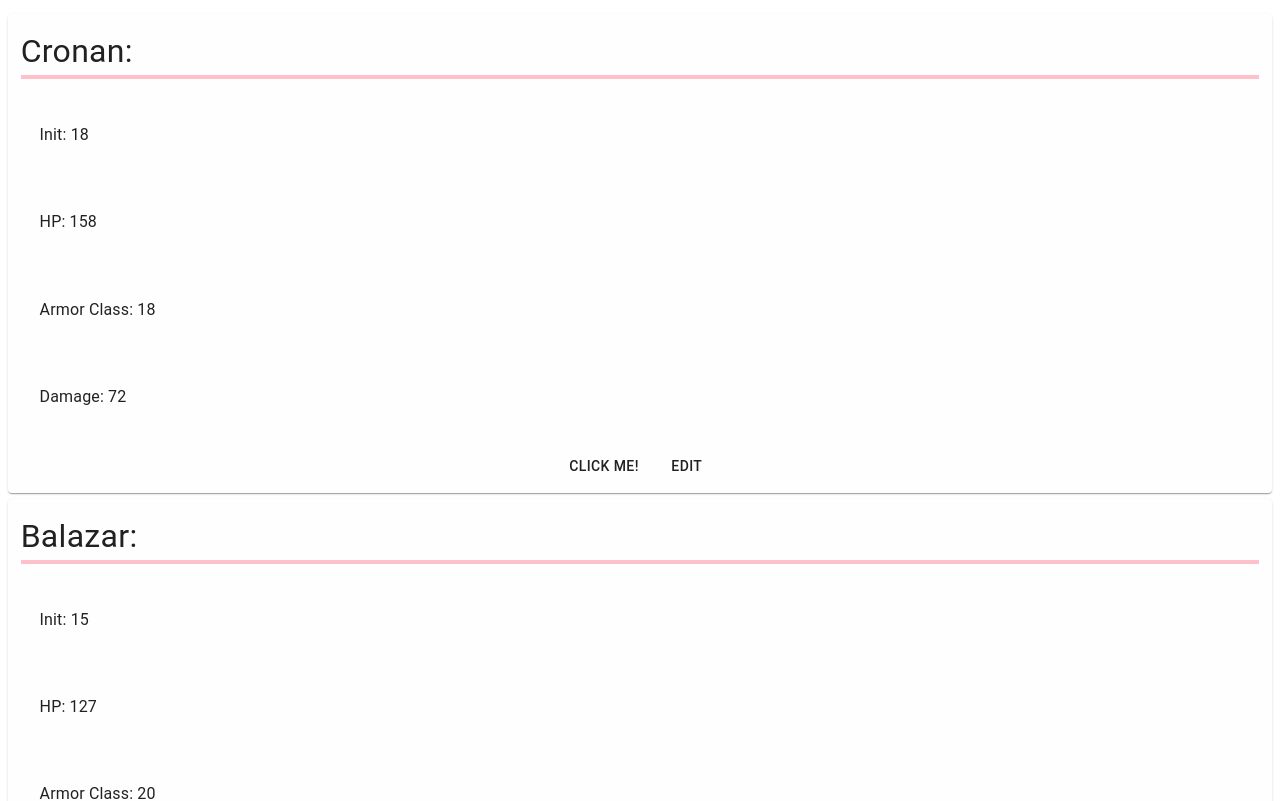
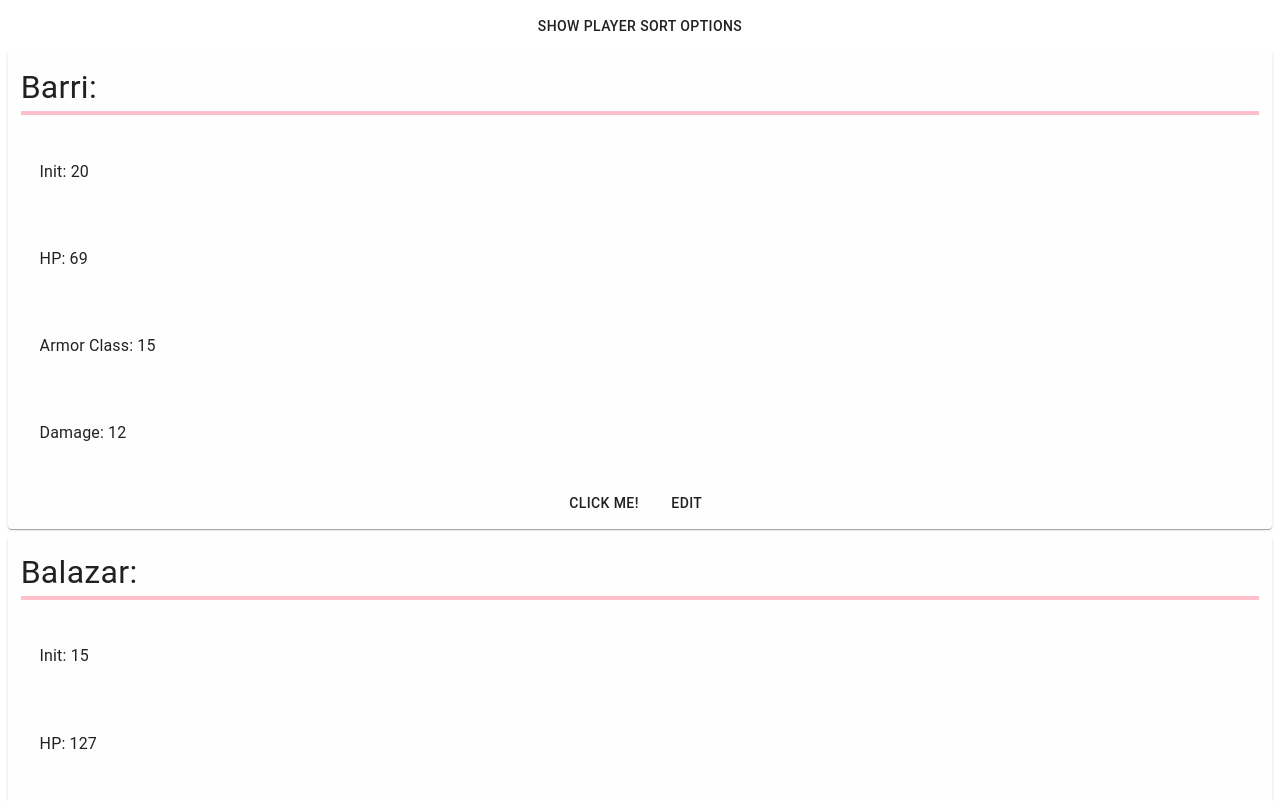
Before and after one commit to spencermendoza/new_dnd, a React (Create React App) app: page / in a window 1280 px wide. Shown: the top 801 px of the page. Built offline with nearby package versions, Linux system fonts and the light colour scheme.

Commit message:
added player sort menu/options

```diff
--- a/src/App.js
+++ b/src/App.js
@@ -9,6 +9,7 @@ function App() {
     const { handleAddClick } = useContext(PlayerContext)
     return (
         <>
+            <PlayerSortMenu />
             <PlayerFormDialog />
             <PlayerCardList />
             <Button onClick={handleAddClick}>Add new Player</Button>
--- a/src/Menu/PopOutMenu.js
+++ b/src/Menu/PopOutMenu.js
@@ -0,0 +1,58 @@
+import React, { useContext } from 'react';
+import { PlayerContext } from '../Player/PlayerContext';
+import { makeStyles } from '@material-ui/core/styles';
+import Button from '@material-ui/core/Button';
+import Menu from '@material-ui/core/Menu';
+import MenuItem from '@material-ui/core/MenuItem';
+import Box from '@material-ui/core/Box';
+
+export const PopOutMenu = () => {
+    const {
+        players,
+        handleUpdateSortOptions,
+        sortOptions
+    } = useContext(PlayerContext)
+
+    const useStyles = makeStyles({
+        Box: {
+            display: 'flex',
+            justifyContent: 'center'
+        }
+    })
+
+    const [anchorEl, setAnchorEl] = React.useState(null);
+
+    const handleClick = e => {
+        setAnchorEl(e.currentTarget);
+    }
+
+    const handleClose = (thing) => {
+        handleUpdateSortOptions(thing);
+        setAnchorEl(null);
+        // console.log(thing);
+    }
+
+    const classes = useStyles();
+
+    return (
+        <Box className={classes.Box}>
+            <Button onClick={handleClick}>
+                Show Player Sort Options
+            </Button>
+            <Menu
+                anchorEl={anchorEl}
+                keepMounted
+                open={Boolean(anchorEl)}
+                onClose={handleClose}
+                className={classes.Box}>
+                {sortOptions.map(item => (
+                    <MenuItem onClick={() => handleClose(item.sortBy)} key={item.displayText}>
+                        Sort By {item.displayText}
+                    </MenuItem>
+                ))}
+            </Menu>
+        </Box >
+    );
+}
+
+export default PopOutMenu;
--- a/src/Player/PlayerContext.js
+++ b/src/Player/PlayerContext.js
@@ -42,10 +42,33 @@ class PlayerProvider extends Component {
         });
     }
 
+    handleUpdateSortOptions = item => {
+        const newSort = item;
+        this.setState({ sortBy: newSort });
+    }
+
 
     state = {
         sortBy: 'initiative',
-        players: FAKE_PLAYERS.map(p => (Player.create(p))),
+        players: FAKE_PLAYERS,
+        sortOptions: [
+            {
+                displayText: 'Initiative Value',
+                sortBy: 'initiative'
+            },
+            {
+                displayText: 'HP',
+                sortBy: 'hp'
+            },
+            {
+                displayText: 'Armor Class',
+                sortBy: 'armor'
+            },
+            {
+                displayText: 'Damage',
+                sortBy: 'damage'
+            }
+        ],
         dialog: {
             open: false,
             player: Player.create()
@@ -63,6 +86,7 @@ class PlayerProvider extends Component {
                     handleEditClick: this.handleEditClick,
                     handleDialogCancelClick: this.handleDialogCancelClick,
                     handleDialogConfirmClick: this.handleDialogConfirmClick,
+                    handleUpdateSortOptions: this.handleUpdateSortOptions
                 }}
             >{this.props.children}</Provider>
         )
--- a/src/Player/playerHelpers.js
+++ b/src/Player/playerHelpers.js
@@ -2,15 +2,6 @@ import PropTypes from 'prop-types';
 
 //Fake player list for testing purposes
 export const FAKE_PLAYERS = [
-    {
-        name: 'Cronan',
-        armor: 18,
-        hp: 158,
-        initiative: 18,
-        damage: 72,
-        id: 1,
-        active: false
-    },
     {
         name: 'Balazar',
         armor: 20,
@@ -21,11 +12,20 @@ export const FAKE_PLAYERS = [
         active: false
     },
     {
+        name: 'Cronan',
+        armor: 18,
+        hp: 158,
+        initiative: 1,
+        damage: 52,
+        id: 1,
+        active: false
+    },
+    {
         name: 'Marsk',
         armor: 19,
         hp: 114,
         initiative: 7,
-        damage: 56,
+        damage: 75,
         id: 3,
         active: false
     },
@@ -33,7 +33,7 @@ export const FAKE_PLAYERS = [
         name: 'Barri',
         armor: 15,
         hp: 69,
-        initiative: 14,
+        initiative: 20,
         damage: 12,
         id: 4,
         active: false
@@ -66,11 +66,8 @@ const _sort = prop => (a, b) => {
 
 //sorts the list of players by their prop number
 export const sortPlayersBy = (list, prop) => {
-    if (list) {
-        return [...list.sort(_sort(prop))];
-    } else {
-        return console.log('there is no list');
-    }
+    return [...list.sort(_sort(prop))];
+    console.log('you chose to sort by' + prop);
 }
 
 //generates an id to use when creating a new player
```
